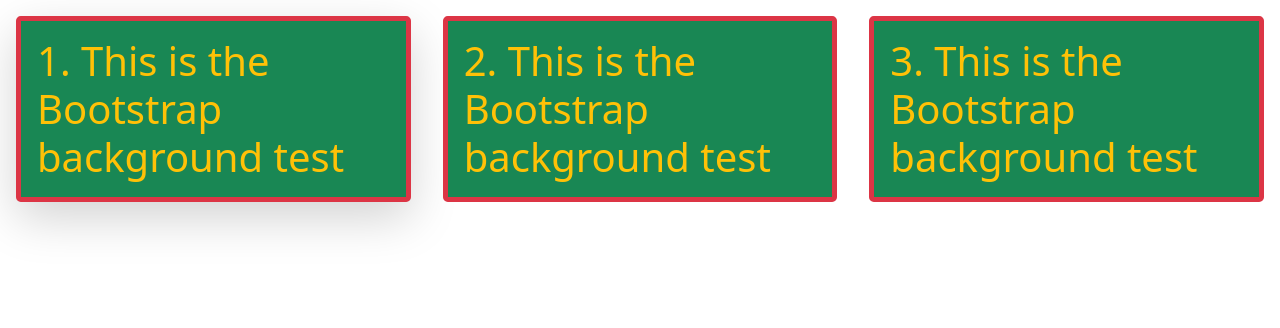
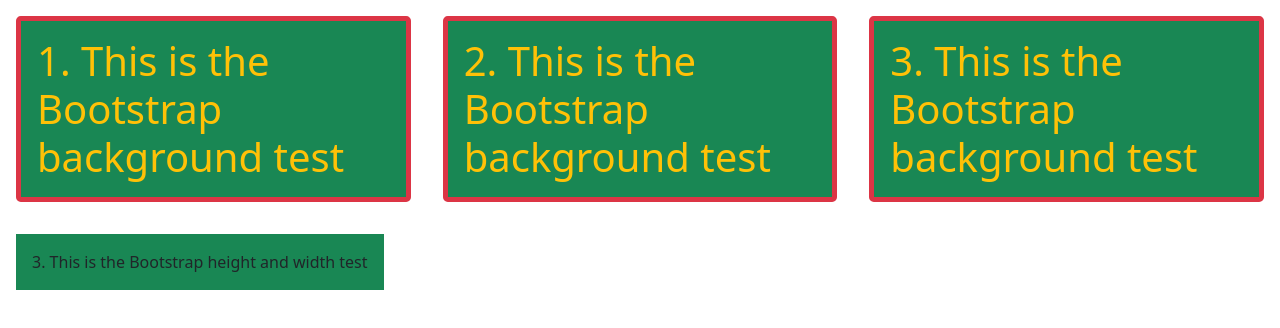
Before and after one commit to Ferdousnayeem/flex-use-login-form, a plain HTML site: page responsible-bootstrap.html in a window 1280 px wide. Drawn offline with nearby package versions, Linux system fonts and the light colour scheme.

Commit message:
bootstrap practice

```diff
--- a/css/style.css
+++ b/css/style.css
@@ -14,7 +14,9 @@
     border: 1px solid lightgrey;
     padding: 10px;
     border-radius: 5px;
+    align
 }
+
 
 .login-form button {
     color: white;
--- a/responsible-bootstrap.html
+++ b/responsible-bootstrap.html
@@ -10,13 +10,18 @@
 </head>
 <body>
 
-    <div class="bootstrap-flex d-flex position-relative">
-        <h1 class="m-3 p-3 bg-success text-warning border-danger border border-5 rounded-3 user-select-all shadow-lg">1. This is the Bootstrap background
+    <div class="bootstrap-flex d-flex">
+        <h1 class="m-3 p-3 bg-success text-warning border-danger border border-5 rounded-3 user-select-all h-50 d-inline-block">1. This is the Bootstrap background
             test</h1>
         <h1 class="m-3 p-3 bg-success text-warning border-danger border border-5 rounded-3 user-select-auto">2. This is the Bootstrap background
             test</h1>
         <h1 class="m-3 p-3 bg-success text-warning border-danger border border-5 rounded-3 user-select-none">3. This is the Bootstrap background
             test</h1>
+    </div>
+
+    <div>
+        <div class="m-3 p-3 bg-success d-inline-block h-50">3. This is the
+            Bootstrap height and width test</div>
     </div>
 
 
```
